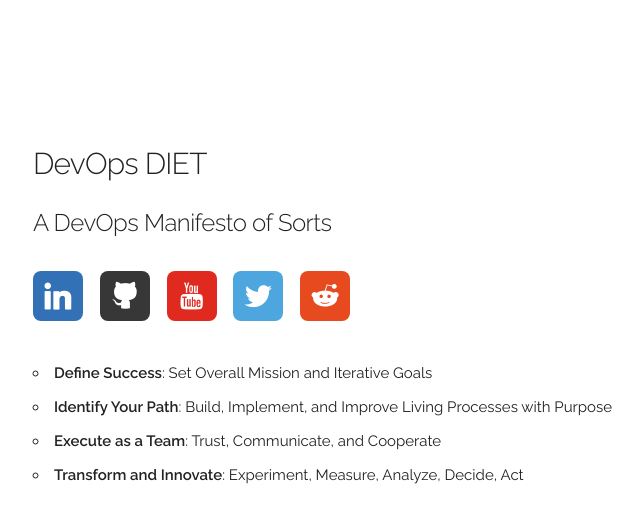
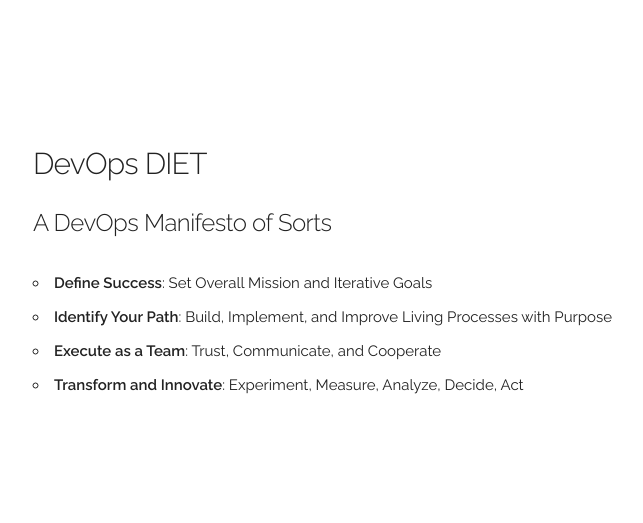
Before and after one commit to mcgonagle/artioml.net, a PHP site: page / in a window 1280 px wide. Shown: the top 523 px of the page, without its empty margins (127-770 px from the left). Run offline with PHP 8.4, Linux system fonts and the light colour scheme.

Commit message:
adding new devopsdiet

```diff
--- a/index.php
+++ b/index.php
@@ -36,13 +36,6 @@
 			<div class="docs-section" style="margin-top: 15%">
 				<h4 class="animate fadeInDown one">DevOps DIET</h4>
 				<h5 class="animate fadeIn two">A DevOps Manifesto of Sorts</h5>
-				<ul class="soc animate fadeIn two" style="margin-top: 30px">
-					<li><a class="soc-linkedin" href="https://www.linkedin.com/in/thomasmcgonagle" target="_blank"></a></li>
-					<li><a class="soc-github" href="https://github.com/mcgonagle" target="_blank"></a></li>
-					<li><a class="soc-youtube" href="https://www.youtube.com/user/mcgonagletom" target="_blank"></a></li>
-					<li><a class="soc-twitter" href="https://twitter.com/mcgonagle" target="_blank"></a></li>
-					<li><a class="soc-reddit" href="https://www.reddit.com/user/gridironops/" target="_blank"></a></li>
-				</ul>
 			</div>
 			<div class="docs-section animate fadeIn three" style="margin-top: 30px">
        <ul>
```
